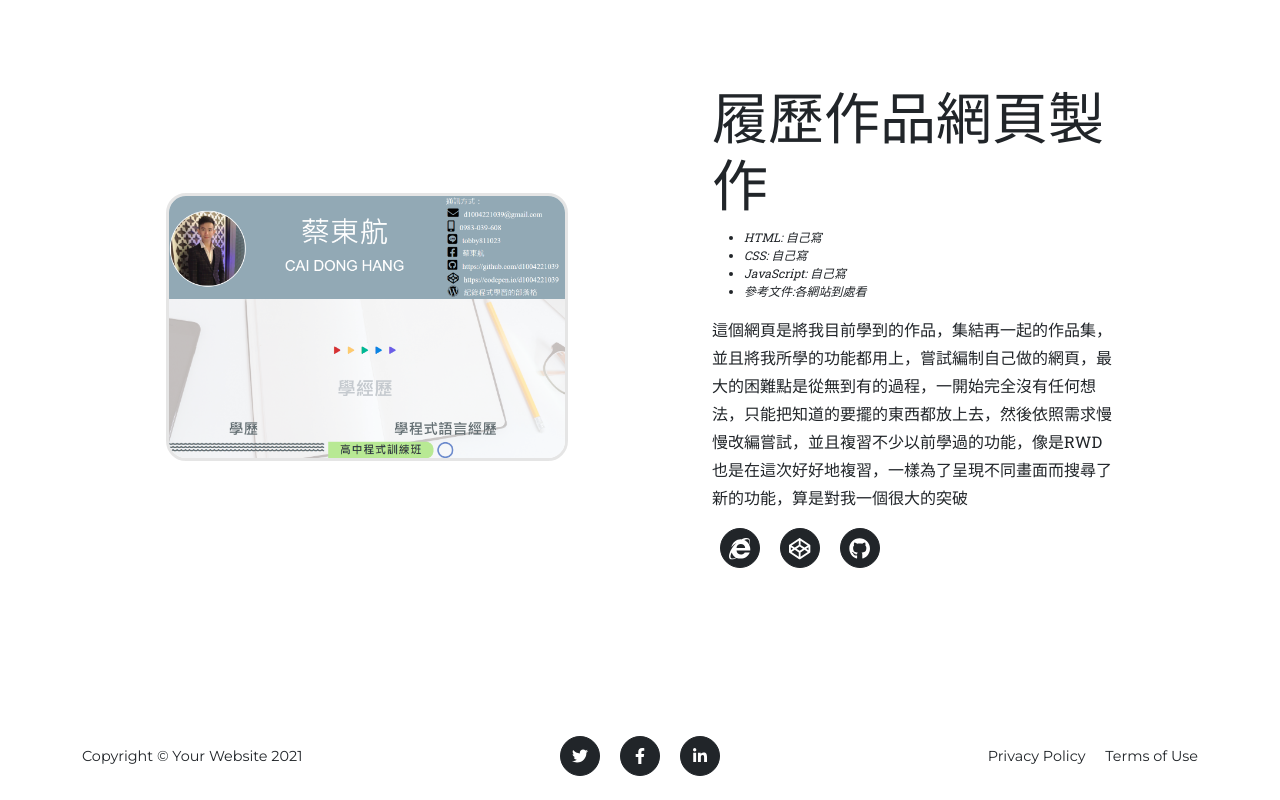
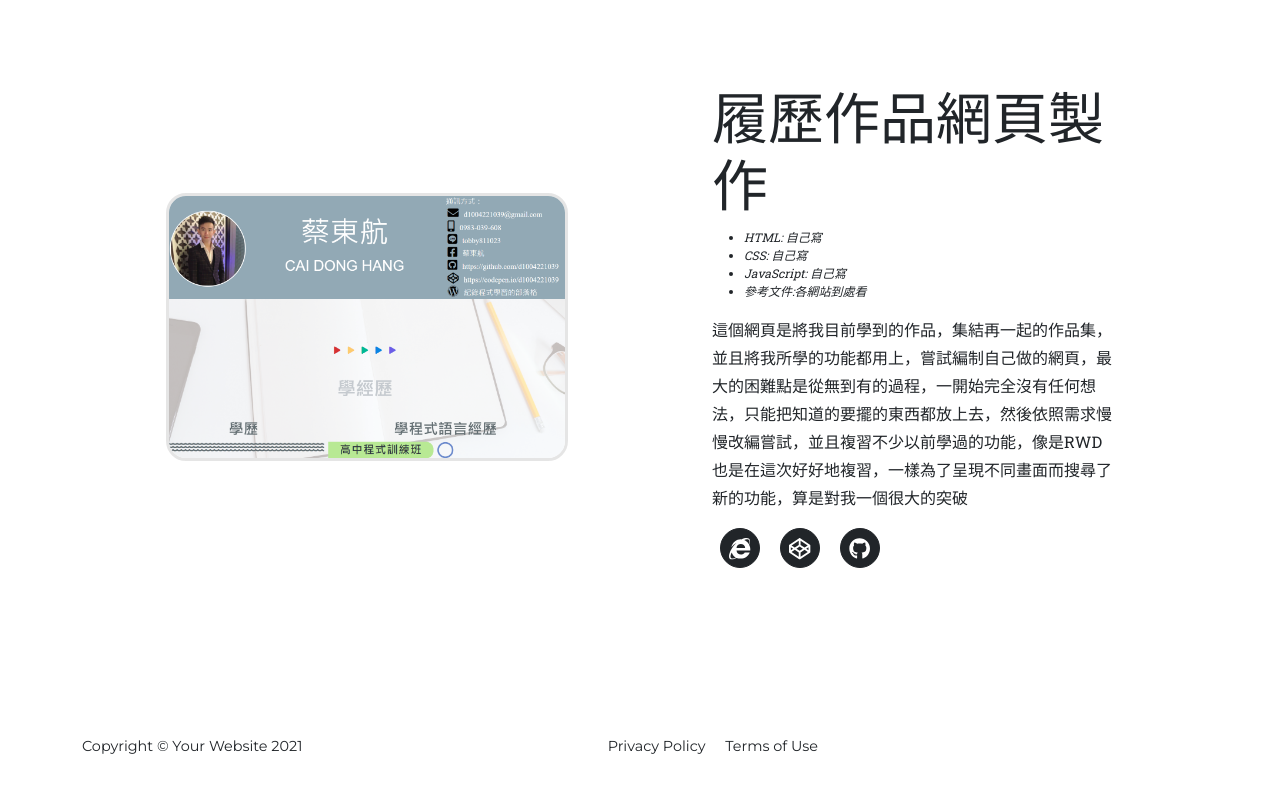
Before and after one commit to d1004221039/webDesign, a plain HTML site: page 4/index.html in a window 1280 px wide. Shown: the part 7499-8299 px from the top of the page. Drawn offline with nearby package versions, Linux system fonts and the light colour scheme.

Commit message:
add footerCange

```diff
--- a/4/index.html
+++ b/4/index.html
@@ -659,11 +659,7 @@
         <div class="container">
             <div class="row align-items-center">
                 <div class="col-lg-4 text-lg-start">Copyright &copy; Your Website 2021</div>
-                <div class="col-lg-4 my-3 my-lg-0">
-                    <a class="btn btn-dark btn-social mx-2" href="#!"><i class="fab fa-twitter"></i></a>
-                    <a class="btn btn-dark btn-social mx-2" href="#!"><i class="fab fa-facebook-f"></i></a>
-                    <a class="btn btn-dark btn-social mx-2" href="#!"><i class="fab fa-linkedin-in"></i></a>
-                </div>
+
                 <div class="col-lg-4 text-lg-end">
                     <a class="link-dark text-decoration-none me-3" href="#!">Privacy Policy</a>
                     <a class="link-dark text-decoration-none" href="#!">Terms of Use</a>
```
